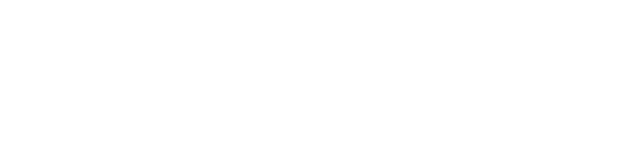
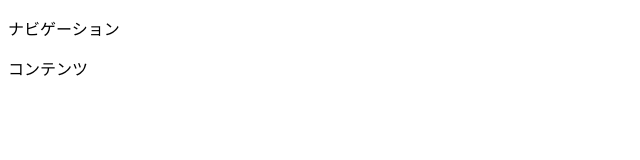
Before and after one commit to Ashinourando/homepage, a plain HTML site: page index.html in a window 1280 px wide. Shown: the whole page, without its empty margins (0-640 px from the left). Drawn offline with Linux system fonts and the light colour scheme.

Commit message:
Update index.html

```diff
--- a/index.html
+++ b/index.html
@@ -3,8 +3,14 @@
 <head>
   <meta charset="utf-8">
   <meta http-equiv="X-UA-Compatible" content="IE=edge">
-  <title></title>
+  <title>あしのうらんどのホームページ</title>
 </head>
 <body>
+  <header class="topNavigation">
+      <p>ナビゲーション</p>
+   </header>
+   <div class="content">
+       <p>コンテンツ</p>
+   </div>
 </body>
 </html>
```
